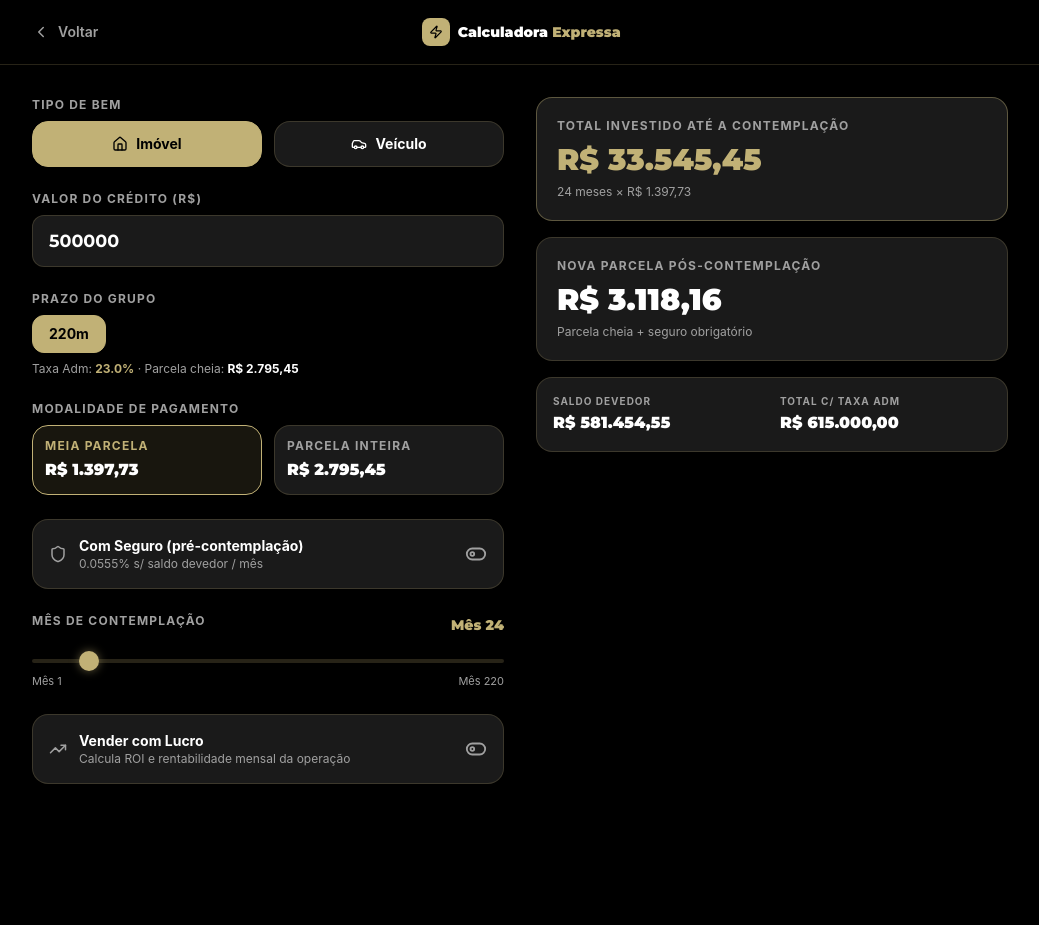
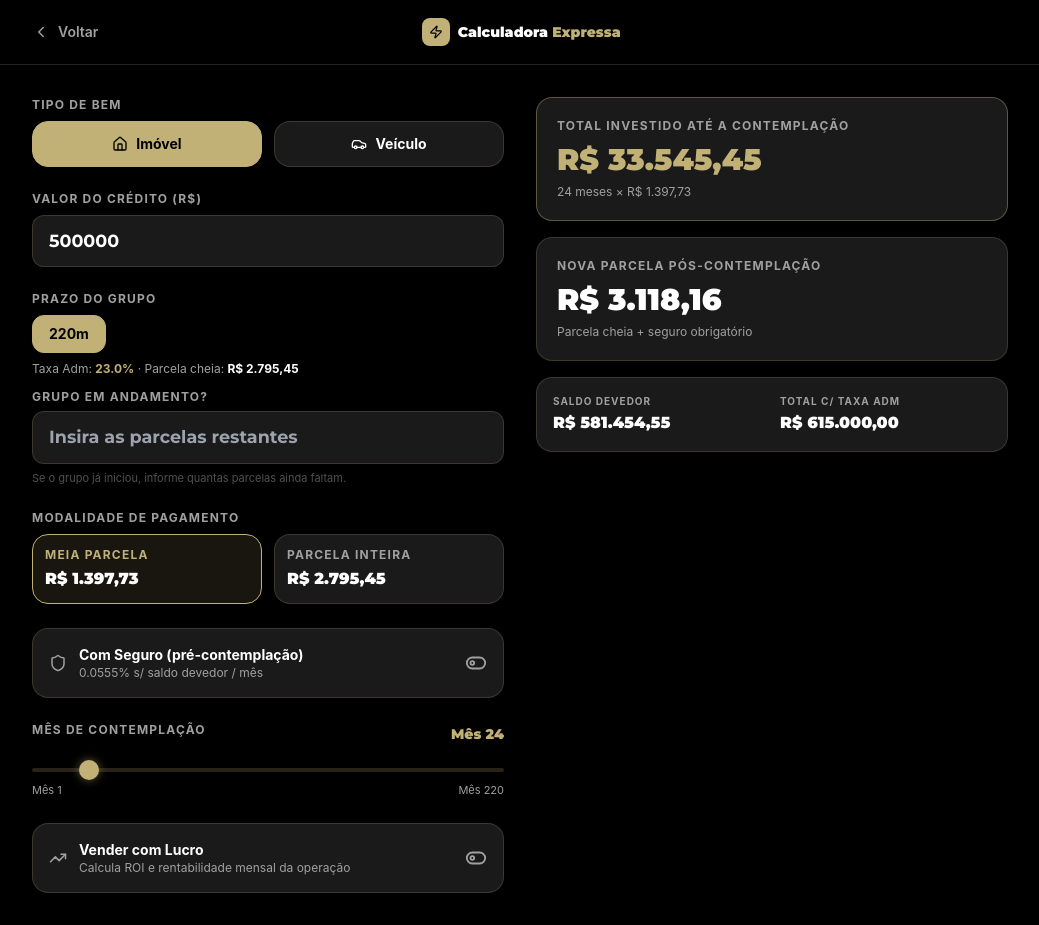
Before and after one commit to joaopauloalho/calculadora-consorcio, a React (Vite) app: page / in a window 1280 px wide. Both pictures are taken after a click on the button 334 px from the left and 505 px from the top of the page. Shown: the whole page, without its empty margins (120-1159 px from the left). Before the commit the page ends 816 px from the top, so only its background shows below. Built offline with nearby package versions, Linux system fonts and the light colour scheme.

Commit message:
feat: input de parcelas restantes para grupo em andamento
Co-Authored-By: Claude Sonnet 4.6 <noreply@anthropic.com>

```diff
--- a/src/tools/QuickCalc.tsx
+++ b/src/tools/QuickCalc.tsx
@@ -141,12 +141,14 @@ export default function QuickCalc({ onBack }: Props) {
     venderComLucro: false,
     percentAgio: 20,
   });
+  const [customPrazoStr, setCustomPrazoStr] = useState('');
 
   const set = <K extends keyof QuickCalcData>(key: K) =>
     (v: QuickCalcData[K]) => setData((d) => ({ ...d, [key]: v }));
 
   const setAssetType = (type: QuickCalcData['assetType']) => {
     const defaultPrazo = type === 'imovel' ? 220 : 48;
+    setCustomPrazoStr('');
     setData((d) => ({
       ...d,
       assetType: type,
@@ -156,11 +158,24 @@ export default function QuickCalc({ onBack }: Props) {
   };
 
   const setPrazo = (prazo: number) => {
+    setCustomPrazoStr('');
     setData((d) => ({
       ...d,
       prazoTotal: prazo,
       mesContemplacao: Math.min(d.mesContemplacao, prazo),
     }));
+  };
+
+  const handleCustomPrazo = (val: string) => {
+    setCustomPrazoStr(val);
+    const n = parseInt(val);
+    if (n > 0) {
+      setData((d) => ({
+        ...d,
+        prazoTotal: n,
+        mesContemplacao: Math.min(d.mesContemplacao, n),
+      }));
+    }
   };
 
   const r = calculateQuickCalc(data);
@@ -277,6 +292,23 @@ export default function QuickCalc({ onBack }: Props) {
                 {'  ·  '}Parcela cheia:{' '}
                 <strong style={{ color: 'white' }}>{fmt(r.parcelaCheiaOriginal)}</strong>
               </p>
+
+              {/* Grupo em andamento */}
+              <div className="mt-3">
+                <p className="text-xs font-bold uppercase tracking-widest mb-1.5" style={{ color: 'var(--text-secondary)' }}>
+                  Grupo em andamento?
+                </p>
+                <input
+                  type="number"
+                  placeholder="Insira as parcelas restantes"
+                  value={customPrazoStr}
+                  onChange={(e) => handleCustomPrazo(e.target.value)}
+                  style={{ marginBottom: 0 }}
+                />
+                <p className="text-[11px] mt-1.5" style={{ color: 'rgba(160,160,160,0.5)' }}>
+                  Se o grupo já iniciou, informe quantas parcelas ainda faltam.
+                </p>
+              </div>
             </div>
 
             {/* Payment mode */}
```
